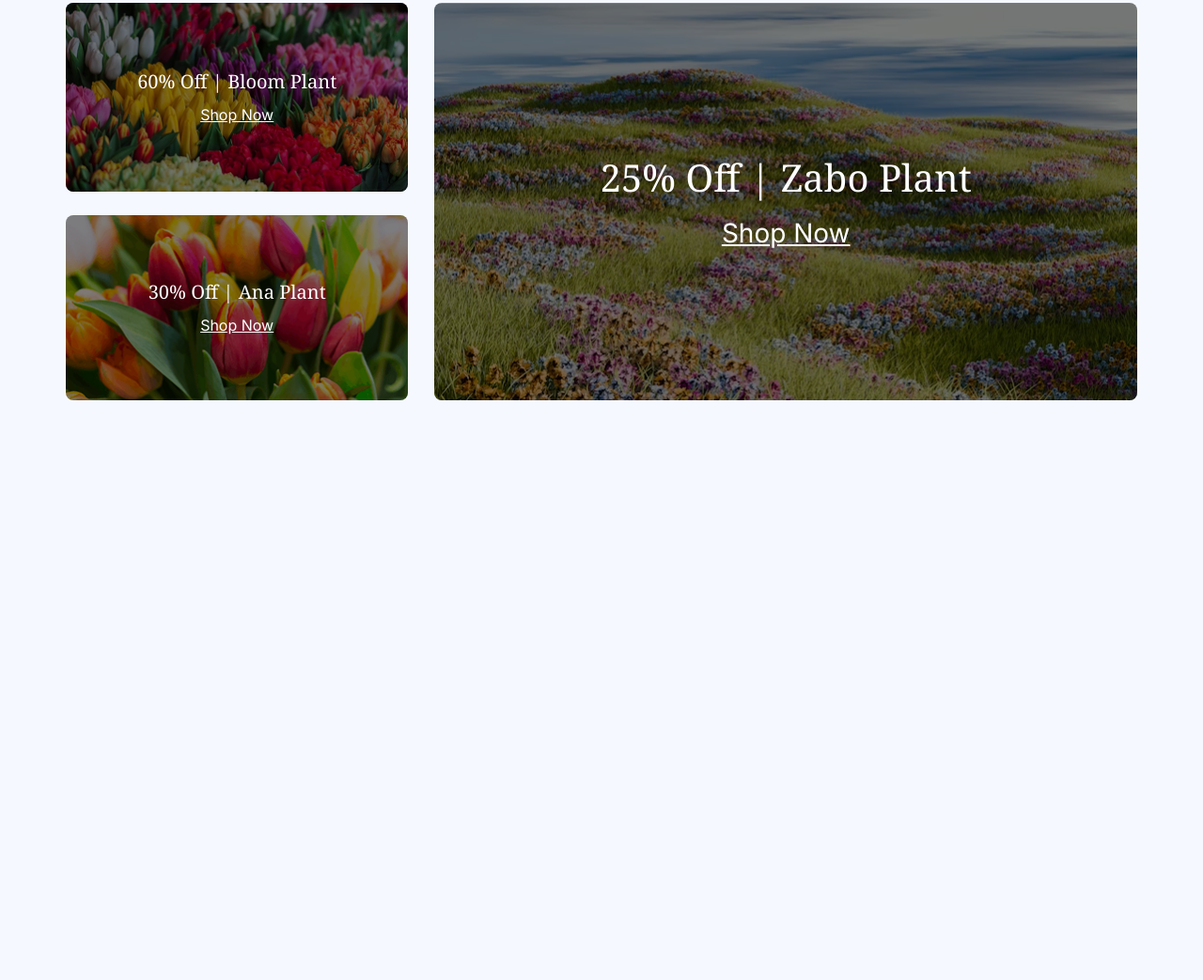
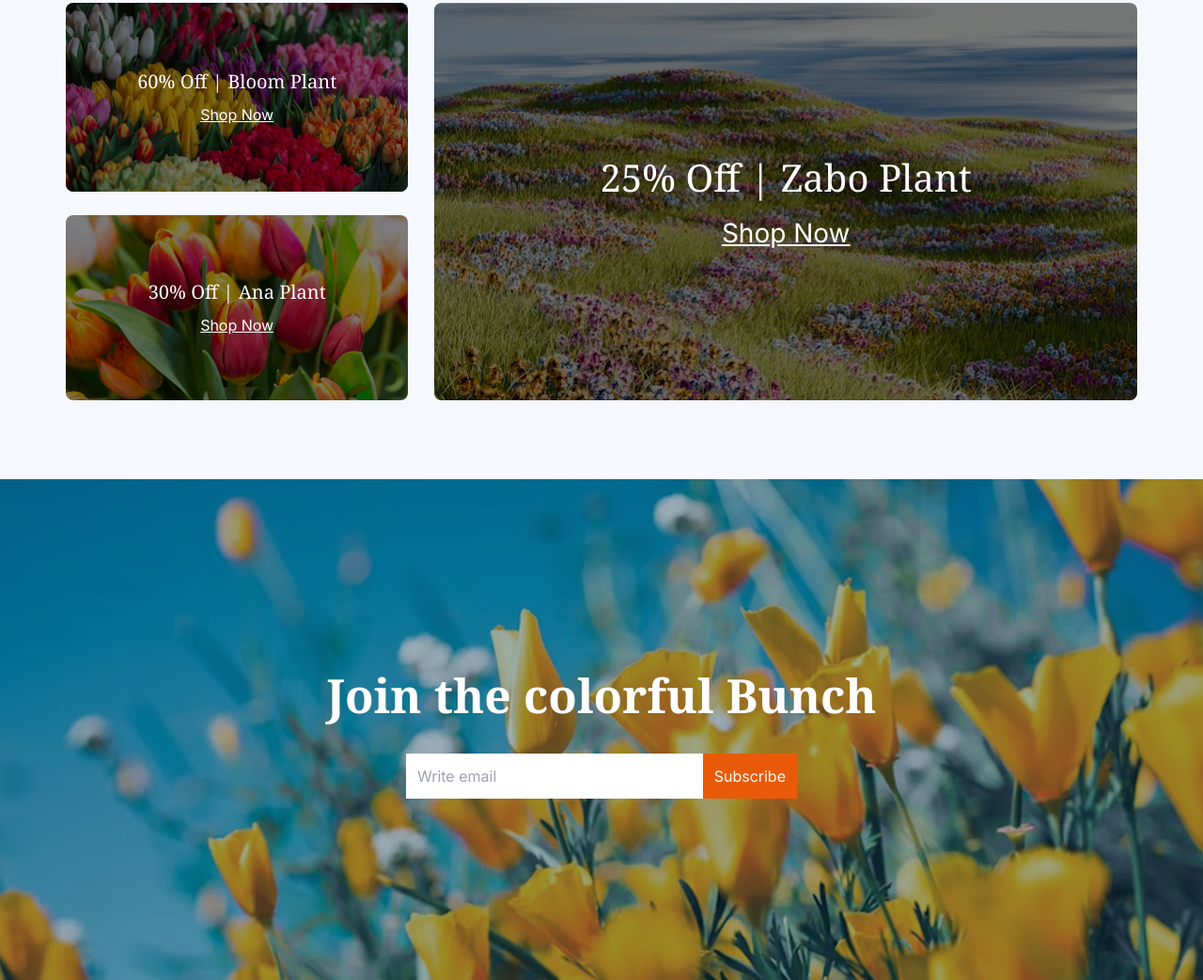
Before and after one commit to Tauhid-exe/Assignment-2, a plain HTML site: page index.html in a window 1280 px wide. Shown: the part 2726-3769 px from the top of the page at 94% size. Before the commit the page ends 3172 px from the top, so only its background shows below. Drawn offline with nearby package versions, Linux system fonts and the light colour scheme.

Commit message:
Join section done

```diff
--- a/index.html
+++ b/index.html
@@ -191,6 +191,23 @@
         </div>
       </div>
     </section>
+      <section class="w-full h-[276px] xl:h-[533px] bg-cover bg-center xl:mt-30 sm:mt-16 mt-16 m-auto"
+             style="background-image: url('images/news-letter-bg.png'); max-width: 1440px;">
+      <div class="flex flex-col items-center justify-center h-full text-center">
+        <h2 class="noto font-bold text-white xl:text-[50px] text-[20px]">
+          Join the colorful Bunch
+        </h2>
+        <div class="mt-6 w-full max-w-md px-4">
+          <div class="flex items-center">
+            <input type="email" placeholder="Write email"
+                   class="bg-white w-full p-3 border-none focus:outline-none text-gray-500">
+            <button class="bg-[#E95A08] text-white p-3 hover:bg-[#d04b07] transition-colors">
+              Subscribe
+            </button>
+          </div>
+        </div>
+      </div>
+    </section>
   </main>
 
 
```
